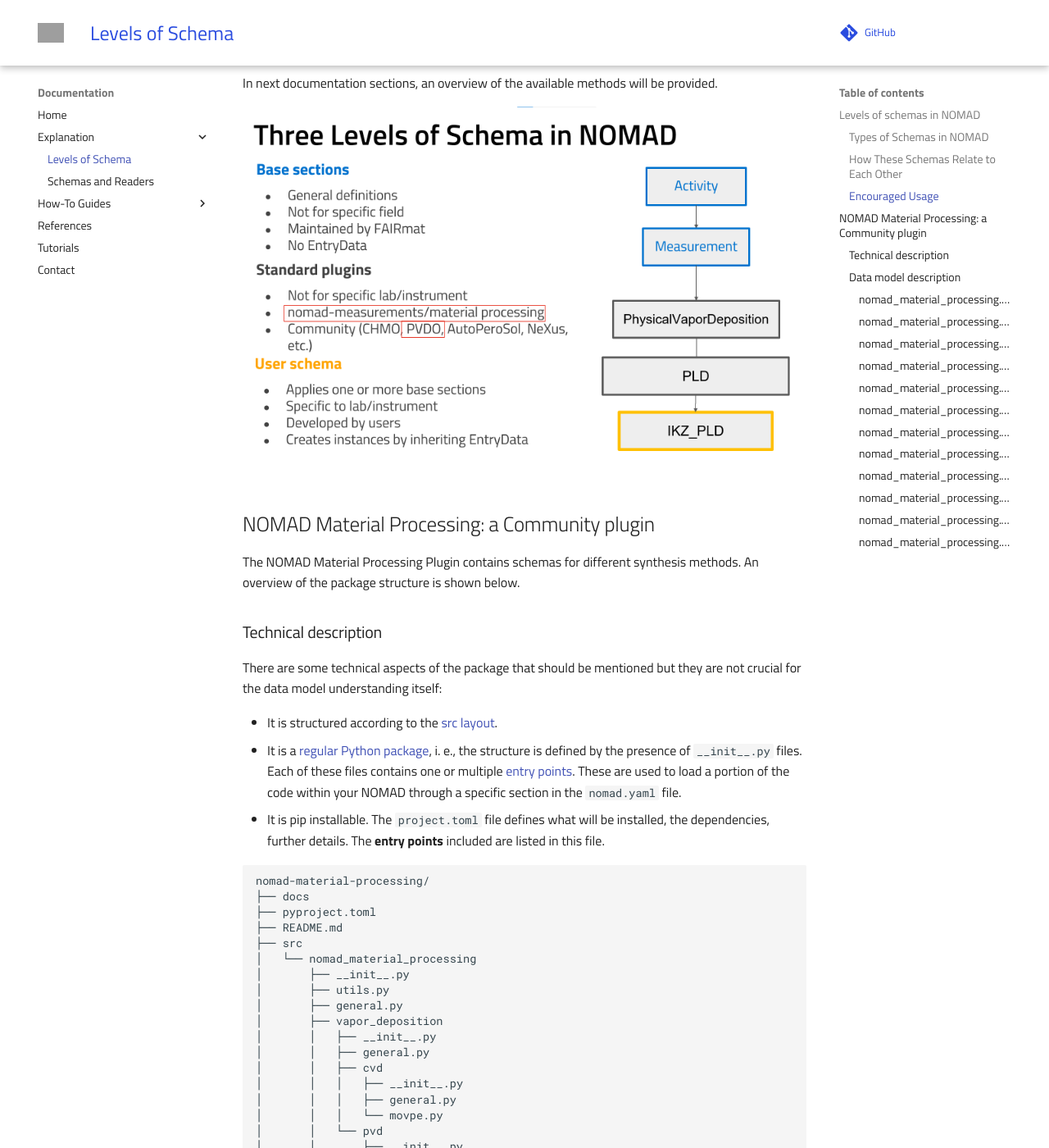
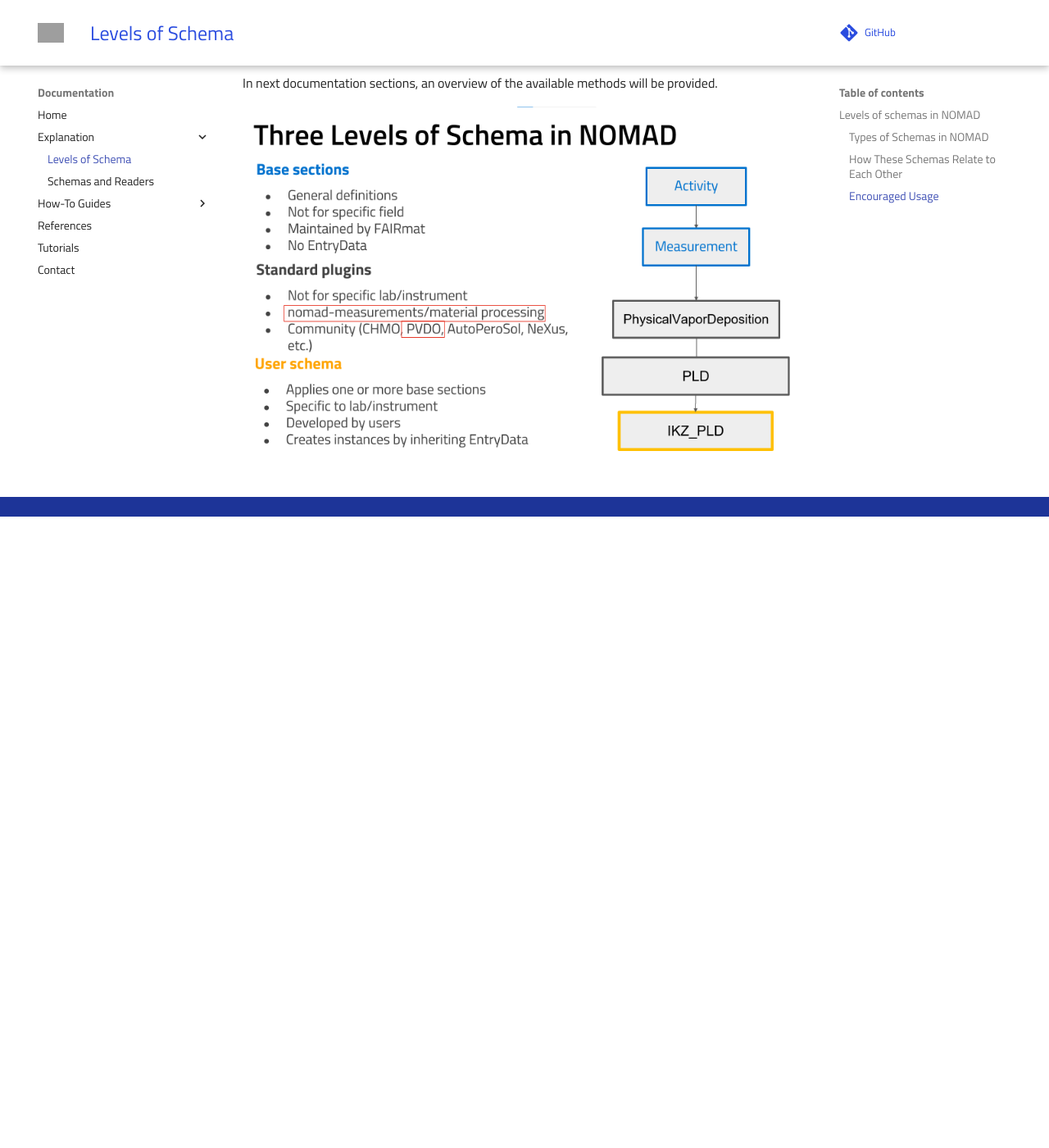
Before and after one commit to FAIRmat-NFDI/nomad-material-processing, an MkDocs documentation site: the page built from docs/explanation/levelsofschema.md, in a window 1280 px wide and 1400 px high, scrolled down 1764 px. Shown: the whole window at 82% size. Built offline with MkDocs 1.6.1 and Material for MkDocs 9.7.7, drawn with Linux system fonts in a browser that asks for light colours; comment, search, counter and statistics services are not loaded; after the commit the page ends 2394 px from its top, so only the background shows below that; some of the changed text lies outside the part shown; grey boxes are pictures that could not be loaded.

Commit message:
moved schemas_and_readers to data_model

````diff
--- a/docs/explanation/levelsofschema.md
+++ b/docs/explanation/levelsofschema.md
@@ -40,70 +40,3 @@
 In next documentation sections, an overview of the available methods will be provided.
 
 ![Levels of schema](../assets/levelsschema.png)
-
-
-## NOMAD Material Processing: a Community plugin
-
-The NOMAD Material Processing Plugin contains schemas for different synthesis methods.
-An overview of the package structure is shown below.
-
-### Technical description
-
-There are some technical aspects of the package that should be mentioned but they are not crucial for the data model understanding itself:
-
-- It is structured according to the [src layout](https://packaging.python.org/en/latest/discussions/src-layout-vs-flat-layout/).
-- It is a [regular Python package](https://docs.python.org/3/reference/import.html#regular-packages), i. e., the structure is defined by the presence of `__init__.py` files. Each of these files contains one or multiple [entry points](https://nomad-lab.eu/prod/v1/staging/docs/howto/plugins/plugins.html#plugin-entry-points). These are used to load a portion of the code within your NOMAD through a specific section in the `nomad.yaml` file.
-- It is pip installable. The `project.toml` file defines what will be installed, the dependencies, further details. The **entry points** included are listed in this file.
-
-```text
-nomad-material-processing/
-├── docs
-├── pyproject.toml
-├── README.md
-├── src
-│   └── nomad_material_processing
-│       ├── __init__.py
-│       ├── utils.py
-│       ├── general.py
-│       ├── vapor_deposition
-│       │   ├── __init__.py
-│       │   ├── general.py
-│       │   ├── cvd
-│       │   │   ├── __init__.py
-│       │   │   ├── general.py
-│       │   │   └── movpe.py
-│       │   └── pvd
-│       │       ├── __init__.py
-│       │       ├── general.py
-│       │       ├── mbe.py
-│       │       ├── pld.py
-│       │       ├── sputtering.py
-│       │       └── thermal.py
-│       └── solution
-│           ├── __init__.py
-│           ├── general.py
-│           └── utils.py
-└── tests
-```
-
-### Data model description
-
-Each method has a dedicated [module](https://docs.python.org/3/tutorial/modules.html), i. e., a python file.
-
-#### nomad_material_processing.general
-
-Question: should we go class by class ? ?
-
-#### nomad_material_processing.vapor_deposition
-
-#### nomad_material_processing.vapor_deposition.cvd
-#### nomad_material_processing.vapor_deposition.cvd.general
-#### nomad_material_processing.vapor_deposition.cvd.movpe
-#### nomad_material_processing.vapor_deposition.pvd
-#### nomad_material_processing.vapor_deposition.pvd.general
-#### nomad_material_processing.vapor_deposition.pvd.mbe
-#### nomad_material_processing.vapor_deposition.pvd.pld
-#### nomad_material_processing.vapor_deposition.pvd.sputtering
-#### nomad_material_processing.vapor_deposition.pvd.thermal
-#### nomad_material_processing.solution.general
-!!! todo: add description of each module
````
Also changed, not shown: docs/explanation/data_model.md (added, +77 -0 lines), docs/explanation/schemas_and_readers.md (deleted, +0 -13 lines).
